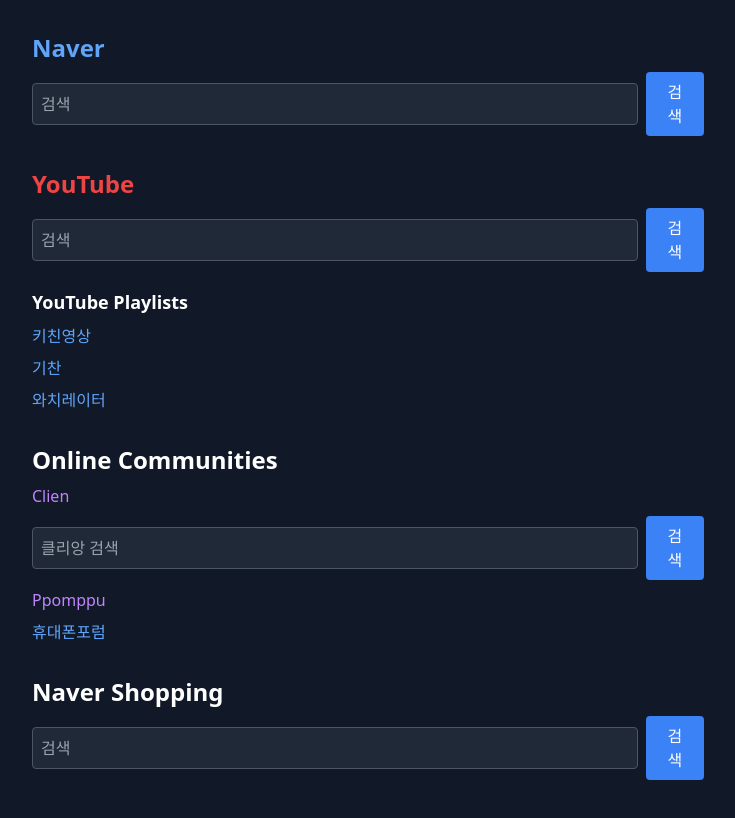
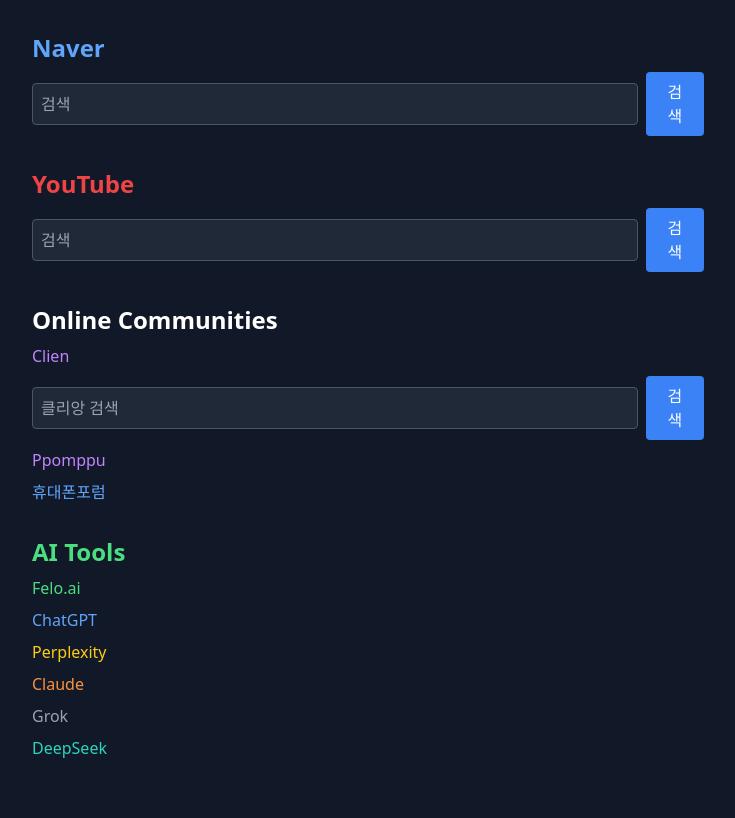
Before and after one commit to bookseal/startpage, a plain HTML site: page index.html in a window 1280 px wide. Shown: the whole page, without its empty margins (272-1007 px from the left). Drawn offline with nearby package versions, Linux system fonts and the light colour scheme.

Commit message:
Update index.html

```diff
--- a/index.html
+++ b/index.html
@@ -5,6 +5,9 @@
     <meta name="viewport" content="width=device-width, initial-scale=1.0">
     <title>My Start Page</title>
     <script src="https://cdn.tailwindcss.com"></script>
+    <style>
+        a { color: inherit; } /* 이미 방문한 링크도 같은 색 유지 */
+    </style>
 </head>
 <body class="bg-gray-900 text-white p-8">
 
@@ -25,14 +28,6 @@
                 <input id="youtubeSearch" type="text" placeholder="검색" class="w-full p-2 rounded bg-gray-800 text-white border border-gray-600" onkeypress="handleKeyPress(event, searchYouTube)">
                 <button onclick="searchYouTube()" class="ml-2 bg-blue-500 px-4 py-2 rounded text-white">검색</button>
             </div>
-            <div class="mt-4">
-                <h3 class="text-lg font-semibold">YouTube Playlists</h3>
-                <ul class="mt-2 space-y-2">
-                    <li><a href="https://www.youtube.com/playlist?list=PL-w2gH2d0U1s1WmlMvH54yNL9RgueCN-F" class="text-blue-400 hover:underline">키친영상</a></li>
-                    <li><a href="https://www.youtube.com/playlist?list=PL-w2gH2d0U1sK6VswUDYHsPHMcX3jOxkx" class="text-blue-400 hover:underline">기찬</a></li>
-                    <li><a href="https://www.youtube.com/playlist?list=WL" class="text-blue-400 hover:underline">와치레이터</a></li>
-                </ul>
-            </div>
         </section>
 
         <!-- Online Communities -->
@@ -49,13 +44,17 @@
             </ul>
         </section>
 
-        <!-- Naver Shopping -->
+        <!-- AI Tools -->
         <section class="mb-8">
-            <h2 class="text-2xl font-bold text-white">Naver Shopping</h2>
-            <div class="mt-2 flex items-center">
-                <input id="shoppingSearch" type="text" placeholder="검색" class="w-full p-2 rounded bg-gray-800 text-white border border-gray-600" onkeypress="handleKeyPress(event, searchShopping)">
-                <button onclick="searchShopping()" class="ml-2 bg-blue-500 px-4 py-2 rounded text-white">검색</button>
-            </div>
+            <h2 class="text-2xl font-bold text-green-400">AI Tools</h2>
+            <ul class="mt-2 space-y-2">
+                <li><a href="https://www.felo.ai" class="text-green-400 hover:underline">Felo.ai</a></li>
+                <li><a href="https://chat.openai.com" class="text-blue-400 hover:underline">ChatGPT</a></li>
+                <li><a href="https://www.perplexity.ai" class="text-yellow-400 hover:underline">Perplexity</a></li>
+                <li><a href="https://claude.ai" class="text-orange-400 hover:underline">Claude</a></li>
+                <li><a href="https://x.com/grok" class="text-gray-400 hover:underline">Grok</a></li>
+                <li><a href="https://deepseek.com" class="text-teal-400 hover:underline">DeepSeek</a></li>
+            </ul>
         </section>
     </div>
 
@@ -86,13 +85,6 @@
                 window.location.href = `https://www.clien.net/service/search?q=${query}`;
             }
         }
-
-        function searchShopping() {
-            let query = document.getElementById("shoppingSearch").value;
-            if (query) {
-                window.location.href = `https://search.shopping.naver.com/search/all?query=${query}`;
-            }
-        }
     </script>
 
 </body>
```
